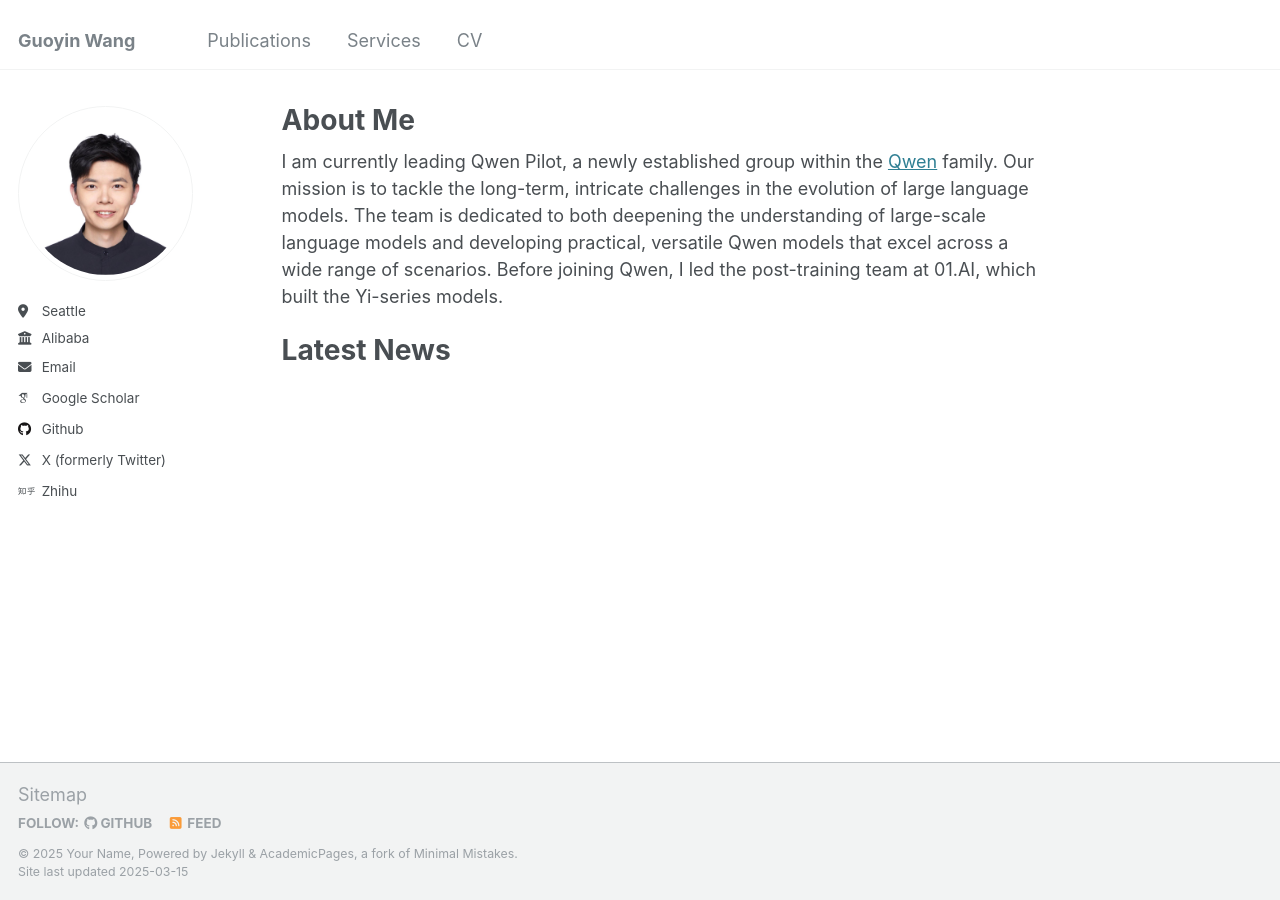
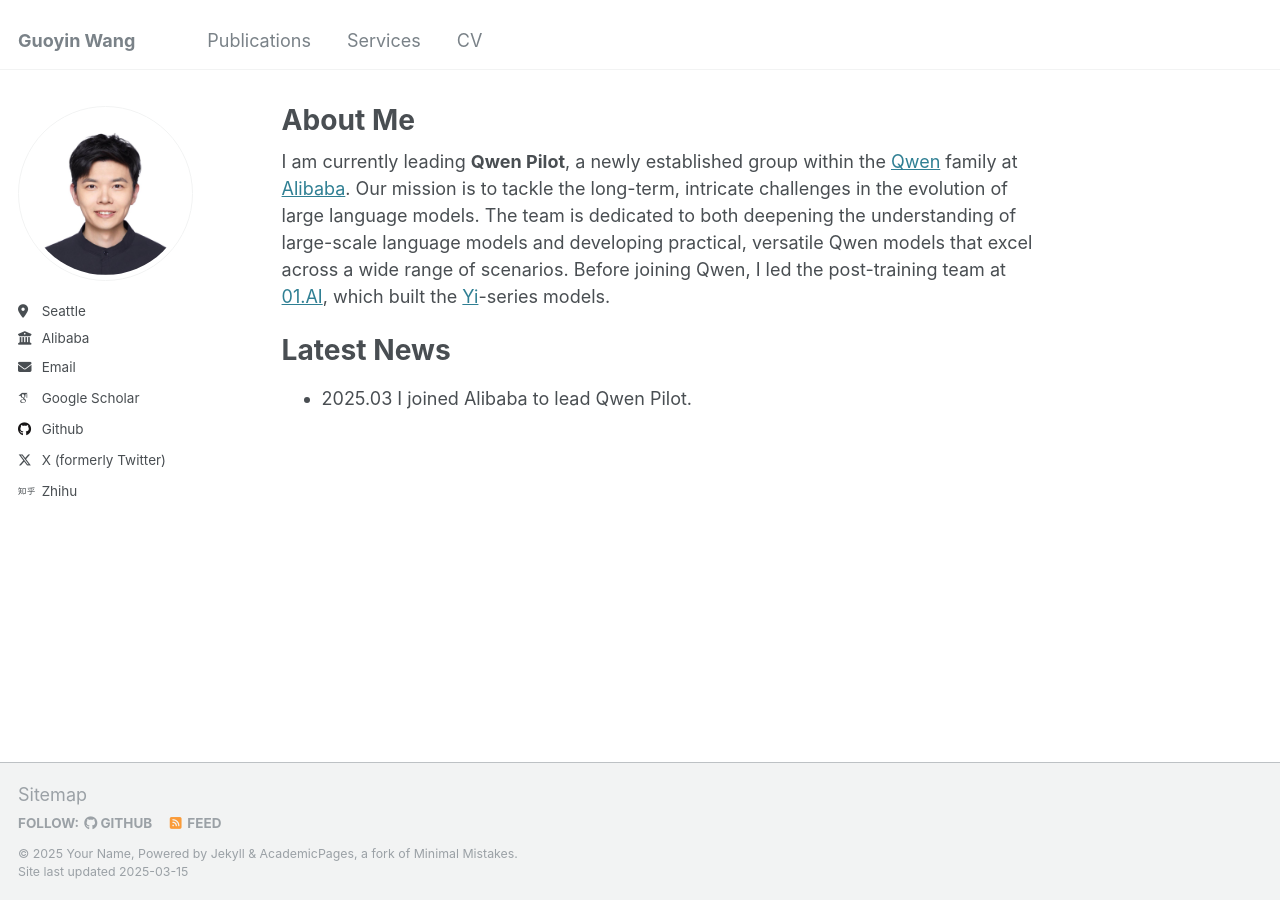
Before and after one commit to huxueyu/guoyin.wang, a Jekyll site: the page built from _pages/about.md, in a window 1280 px wide. Built offline with Jekyll 4.4.1, drawn with Linux system fonts in a browser that asks for light colours; some web fonts are replaced.

Commit message:
Update about.md

```diff
--- a/_pages/about.md
+++ b/_pages/about.md
@@ -7,7 +7,8 @@ redirect_from:
   - /about.html
 ---
 
-I am currently leading Qwen Pilot, a newly established group within the [Qwen](https://chat.qwen.ai/) family. Our mission is to tackle the long-term, intricate challenges in the evolution of large language models. The team is dedicated to both deepening the understanding of large-scale language models and developing practical, versatile Qwen models that excel across a wide range of scenarios. Before joining Qwen, I led the post-training team at 01.AI, which built the Yi-series models.
+I am currently leading **Qwen Pilot**, a newly established group within the [Qwen](https://chat.qwen.ai/) family at [Alibaba](https://www.alibabagroup.com/). Our mission is to tackle the long-term, intricate challenges in the evolution of large language models. The team is dedicated to both deepening the understanding of large-scale language models and developing practical, versatile Qwen models that excel across a wide range of scenarios. Before joining Qwen, I led the post-training team at [01.AI](https://www.lingyiwanwu.com/), which built the [Yi](https://huggingface.co/01-ai)-series models.
 
 Latest News
 ======
+- 2025.03 I joined Alibaba to lead Qwen Pilot.
```
